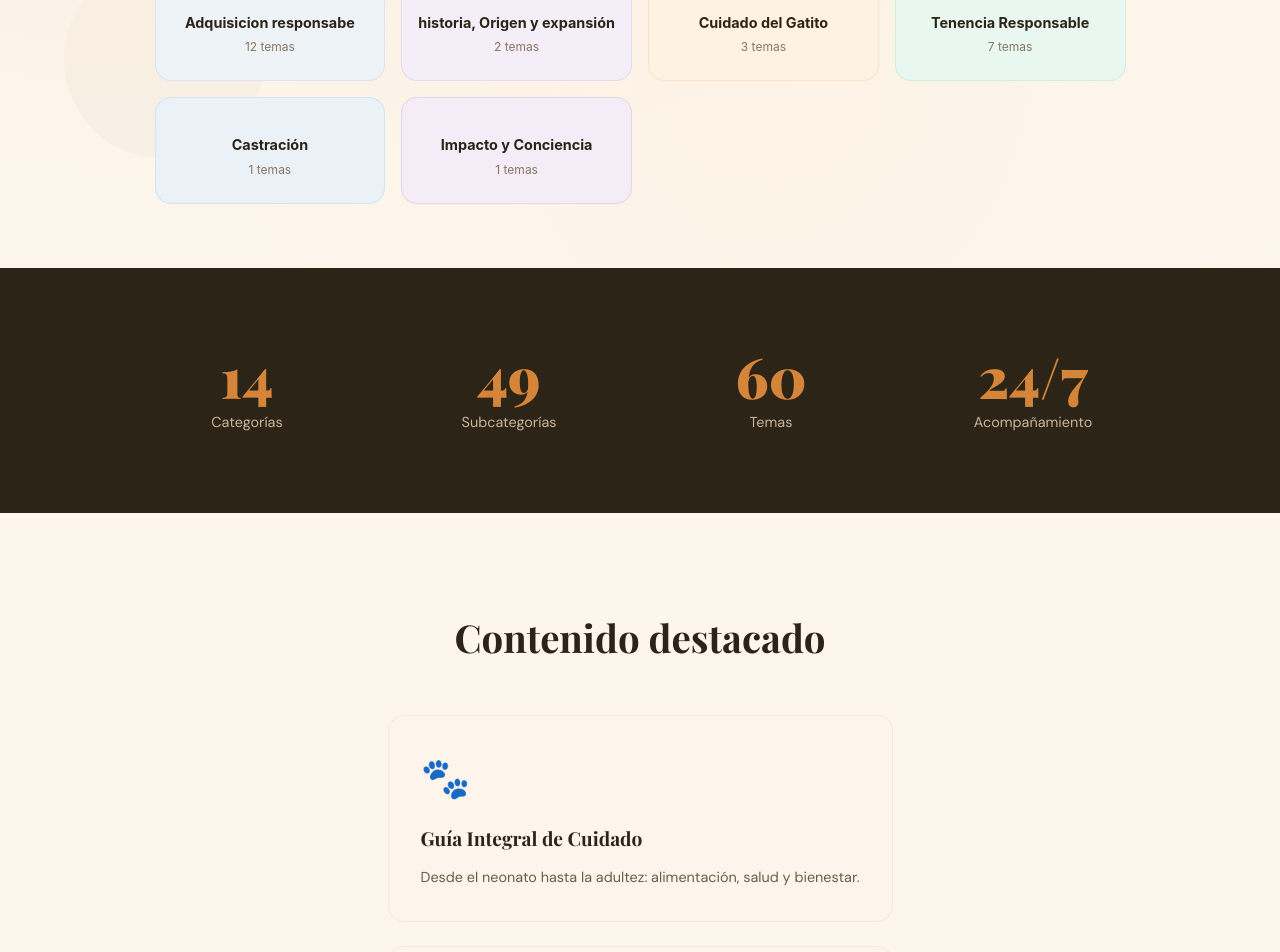
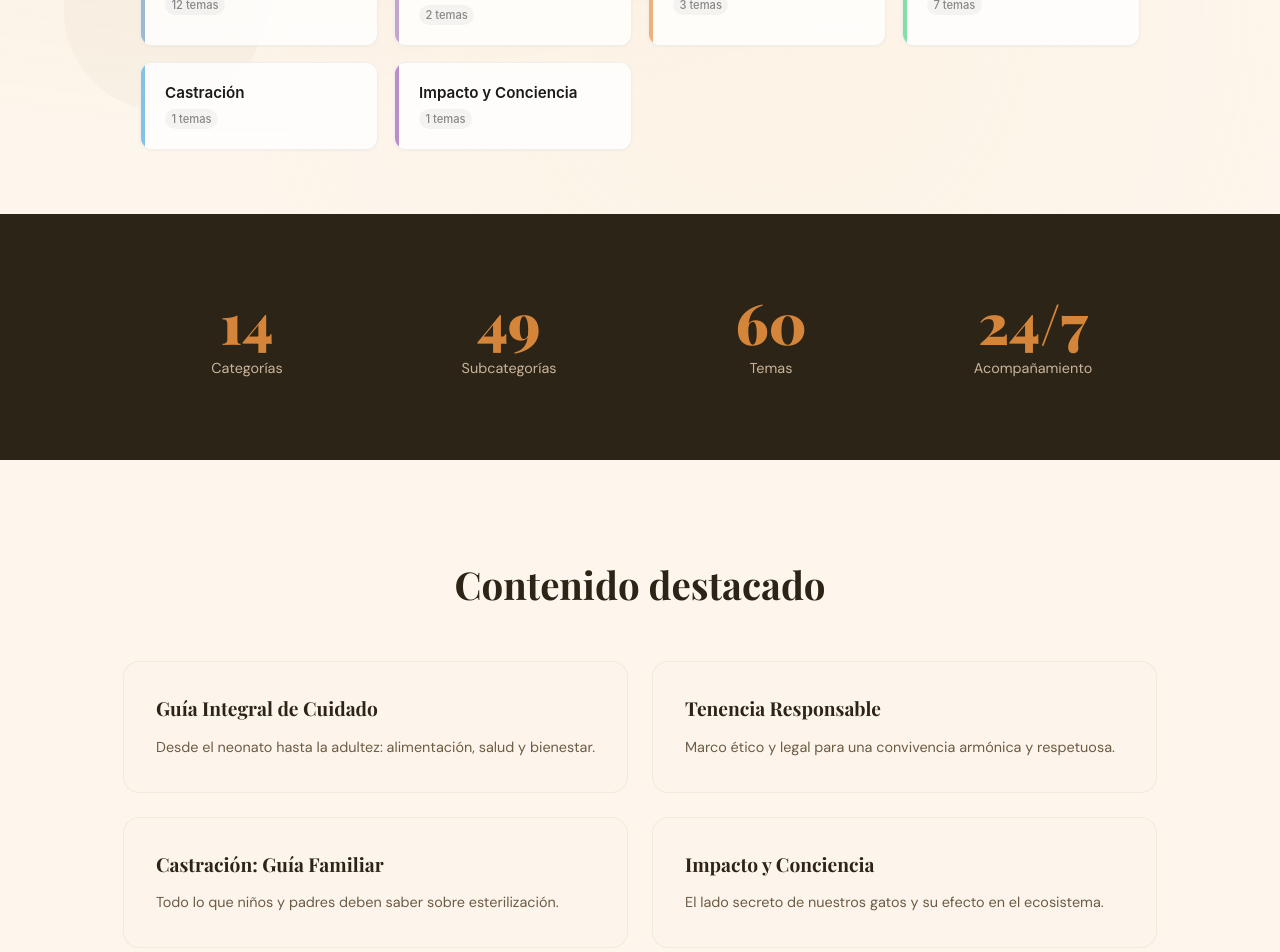
Before and after one commit to Rodolfotech/gatoLandia, a Next.js app: page / in a window 1280 px wide. Shown: the part 880-1832 px from the top of the page. Built offline with nearby package versions, Linux system fonts and the light colour scheme; a web font is replaced by a local one.

Commit message:
feat:estilos

```diff
--- a/app/components/Navbar.tsx
+++ b/app/components/Navbar.tsx
@@ -165,6 +165,18 @@ export default function Navbar({
                     transition: "all 0.2s ease",
                     flexShrink: 0,
                   }}
+                  onMouseEnter={(e) => {
+                    if (!isOpen && !isActive) {
+                      e.currentTarget.style.background = "rgba(0, 0, 0, 0.04)";
+                      e.currentTarget.style.borderColor = "rgba(0, 0, 0, 0.08)";
+                    }
+                  }}
+                  onMouseLeave={(e) => {
+                    if (!isOpen && !isActive) {
+                      e.currentTarget.style.background = "none";
+                      e.currentTarget.style.borderColor = "transparent";
+                    }
+                  }}
                 >
                   {cat.label}
                   <span style={{
@@ -215,19 +227,29 @@ export default function Navbar({
                 else onContentTypeChange(ct.id);
               }}
               style={{
-                background: activeContentType === ct.id ? "#1a1a1a" : "transparent",
-                border: activeContentType === ct.id ? "1px solid #1a1a1a" : "1px solid rgba(0, 0, 0, 0.12)",
+                background: "transparent",
+                border: "1px solid rgba(0, 0, 0, 0.12)",
                 borderRadius: 8,
                 cursor: "pointer",
                 padding: "0.45rem 0.9rem",
                 fontSize: "0.78rem",
                 fontFamily: "'Inter', sans-serif",
                 fontWeight: 500,
-                color: activeContentType === ct.id ? "#fff" : "#666",
+                color: "#666",
                 display: "flex", alignItems: "center", gap: "0.3rem",
                 transition: "all 0.2s ease",
                 whiteSpace: "nowrap",
                 flexShrink: 0,
+              }}
+              onMouseEnter={(e) => {
+                e.currentTarget.style.background = "rgba(212, 133, 58, 0.08)";
+                e.currentTarget.style.borderColor = "rgba(212, 133, 58, 0.2)";
+                e.currentTarget.style.color = "#d4853a";
+              }}
+              onMouseLeave={(e) => {
+                e.currentTarget.style.background = "transparent";
+                e.currentTarget.style.borderColor = "rgba(0, 0, 0, 0.12)";
+                e.currentTarget.style.color = "#666";
               }}
             >
               {ct.label}
--- a/app/page.tsx
+++ b/app/page.tsx
@@ -201,7 +201,7 @@ export default function Home() {
               {/* Category Cards Preview */}
               <div style={{
                 display: "grid",
-                gridTemplateColumns: "repeat(auto-fit, minmax(200px, 1fr))",
+                gridTemplateColumns: "repeat(auto-fill, minmax(200px, 1fr))",
                 gap: "1rem", maxWidth: 1000, margin: "0 auto",
               }}>
                 {categories.map((cat) => (
@@ -209,33 +209,61 @@ export default function Home() {
                     key={cat.slug}
                     onClick={() => handleCategoryTabClick(cat.slug)}
                     style={{
-                      background: cat.bg,
-                      border: `1px solid ${cat.color}25`,
-                      borderRadius: 16, padding: "1.5rem 1rem",
-                      cursor: "pointer", textAlign: "center",
-                      transition: "all 0.3s cubic-bezier(0.34, 1.56, 0.64, 1)",
+                      textAlign: "left",
+                      background: "rgba(255, 255, 255, 0.8)",
+                      backdropFilter: "blur(10px)",
+                      border: "1px solid rgba(0, 0, 0, 0.06)",
+                      borderRadius: 12,
+                      padding: "1.25rem 1.25rem 1.25rem 1.5rem",
                       fontFamily: "'Inter', sans-serif",
+                      transition: "all 0.3s cubic-bezier(0.4, 0, 0.2, 1)",
+                      cursor: "pointer",
+                      boxShadow: "0 1px 3px rgba(0,0,0,0.04)",
+                      position: "relative",
+                      overflow: "hidden",
                     }}
                     onMouseEnter={(e) => {
                       const el = e.currentTarget;
-                      el.style.transform = "translateY(-4px) scale(1.02)";
-                      el.style.boxShadow = `0 12px 32px ${cat.color}15`;
-                      el.style.borderColor = `${cat.color}50`;
+                      el.style.background = "rgba(255, 255, 255, 0.95)";
+                      el.style.borderColor = cat.color;
+                      el.style.transform = "translateY(-2px)";
+                      el.style.boxShadow = `0 8px 24px ${cat.color}15`;
                     }}
                     onMouseLeave={(e) => {
                       const el = e.currentTarget;
-                      el.style.transform = "translateY(0) scale(1)";
-                      el.style.boxShadow = "none";
-                      el.style.borderColor = `${cat.color}25`;
+                      el.style.background = "rgba(255, 255, 255, 0.8)";
+                      el.style.borderColor = "rgba(0, 0, 0, 0.06)";
+                      el.style.transform = "translateY(0)";
+                      el.style.boxShadow = "0 1px 3px rgba(0,0,0,0.04)";
                     }}
                   >
-                    <div style={{ fontSize: "2rem", marginBottom: "0.75rem" }}></div>
-                    <div style={{ fontWeight: 700, fontSize: "0.9rem", color: "#2c2416", marginBottom: "0.3rem" }}>
+                    <div style={{
+                      position: "absolute",
+                      left: 0,
+                      top: 0,
+                      bottom: 0,
+                      width: 4,
+                      background: cat.color,
+                      borderRadius: "12px 0 0 12px",
+                      opacity: 0.6,
+                    }} />
+                    <p style={{ fontSize: "0.95rem", fontWeight: 600, color: "#1a1a1a", margin: "0 0 0.4rem", lineHeight: 1.3 }}>
                       {cat.label}
-                    </div>
-                    <div style={{ fontSize: "0.75rem", color: "#8a7560" }}>
-                      {cat.subcategories.reduce((a, s) => a + s.topics.length, 0)} temas
-                    </div>
+                    </p>
+                    <p style={{
+                      fontSize: "0.75rem", color: "#888", margin: 0, lineHeight: 1.5,
+                      display: "flex", alignItems: "center", gap: "0.3rem",
+                    }}>
+                      <span style={{
+                        background: "rgba(0, 0, 0, 0.04)",
+                        padding: "0.1rem 0.4rem",
+                        borderRadius: 10,
+                        fontSize: "0.7rem",
+                        fontWeight: 500,
+                      }}>
+                        {cat.subcategories.reduce((a, s) => a + s.topics.length, 0)} temas
+                      </span>
+                    </p>
                   </button>
                 ))}
               </div>
@@ -287,14 +315,14 @@ export default function Home() {
 
             <div style={{
               display: "grid",
-              gridTemplateColumns: "repeat(auto-fit, minmax(280px, 1fr))",
+              gridTemplateColumns: "repeat(2, 1fr)",
               gap: "1.5rem",
             }}>
               {[
-                { emoji: "🐾", title: "Guía Integral de Cuidado", desc: "Desde el neonato hasta la adultez: alimentación, salud y bienestar." },
-                { emoji: "✨", title: "Tenencia Responsable", desc: "Marco ético y legal para una convivencia armónica y respetuosa." },
-                { emoji: "💙", title: "Castración: Guía Familiar", desc: "Todo lo que niños y padres deben saber sobre esterilización." },
-                { emoji: "🌍", title: "Impacto y Conciencia", desc: "El lado secreto de nuestros gatos y su efecto en el ecosistema." },
+                { title: "Guía Integral de Cuidado", desc: "Desde el neonato hasta la adultez: alimentación, salud y bienestar." },
+                { title: "Tenencia Responsable", desc: "Marco ético y legal para una convivencia armónica y respetuosa." },
+                { title: "Castración: Guía Familiar", desc: "Todo lo que niños y padres deben saber sobre esterilización." },
+                { title: "Impacto y Conciencia", desc: "El lado secreto de nuestros gatos y su efecto en el ecosistema." },
               ].map((item) => (
                 <div
                   key={item.title}
@@ -313,7 +341,6 @@ export default function Home() {
                     e.currentTarget.style.boxShadow = "none";
                   }}
                 >
-                  <div style={{ fontSize: "2.5rem", marginBottom: "1rem" }}>{item.emoji}</div>
                   <h3 style={{
                     fontFamily: "'Playfair Display', serif",
                     fontSize: "1.2rem", fontWeight: 700, color: "#2c2416",
```
Lines whose indentation alone changed are shown as unchanged.
